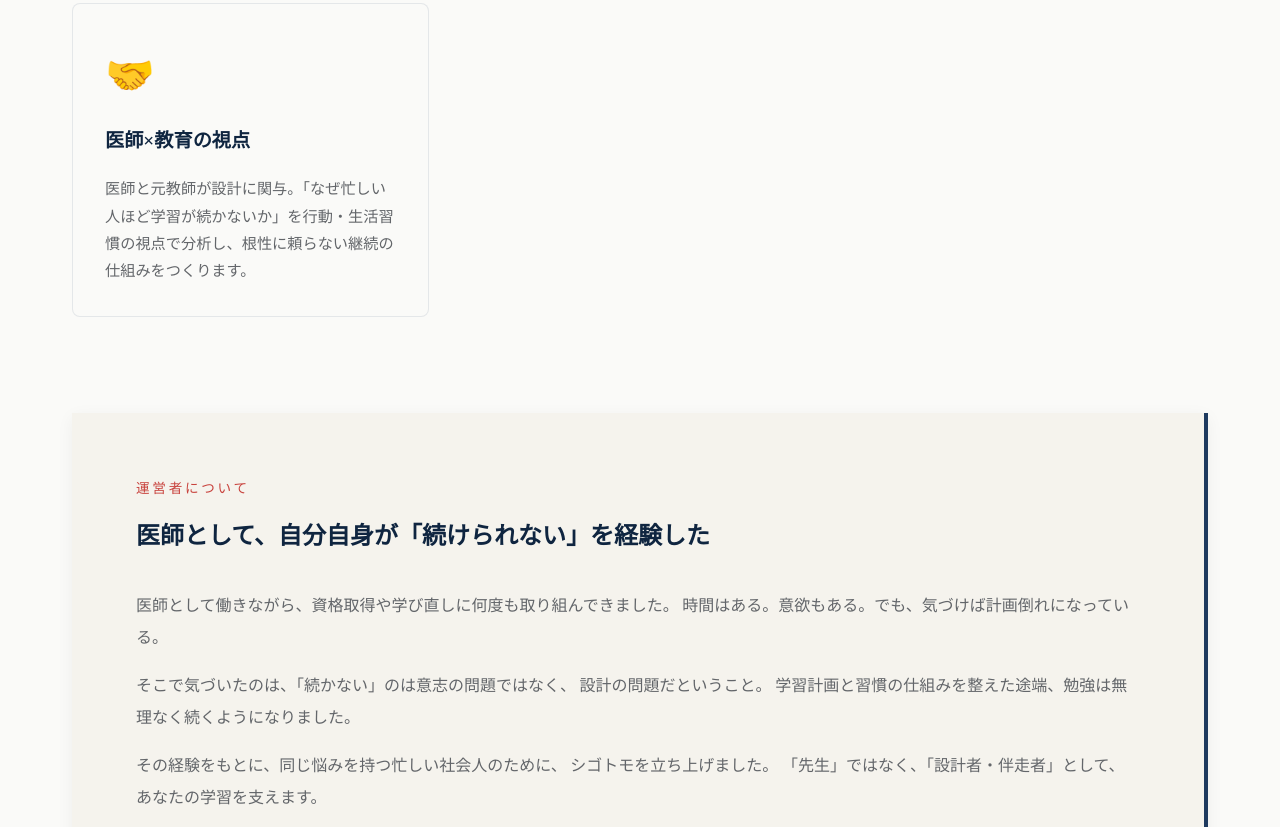
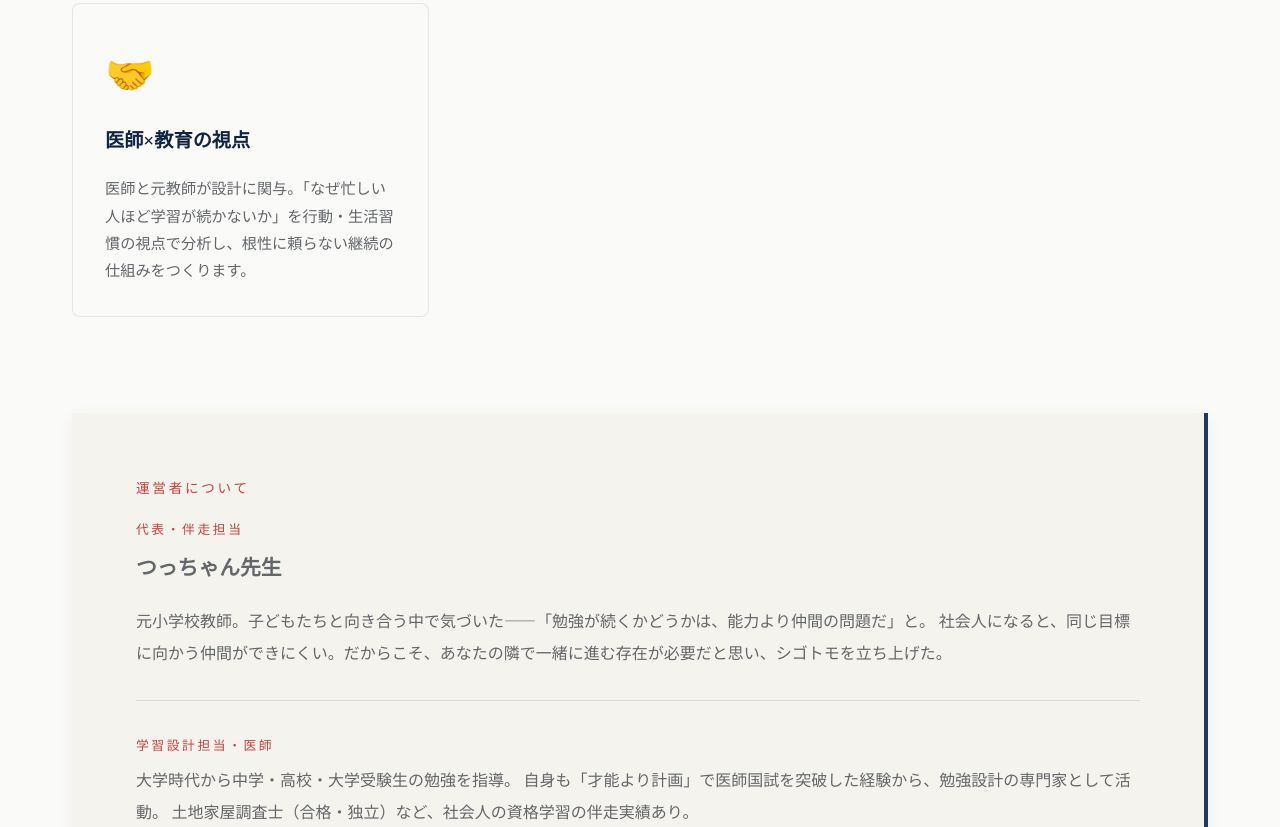
Before and after one commit to 713ikarosu/shigotomo, an Astro site: page / in a window 1280 px wide. Shown: the part 1970-2797 px from the top of the page. Built offline with nearby package versions, Linux system fonts and the light colour scheme; Astro itself is replaced by a stand-in of ours.

Commit message:
Hero サブコピーをQ案に変更・権威性セクションを2人構成に更新
- HeroサブコピーをQ案「社会人になってから、一緒に勉強してくれる人はいたか」に変更
- 運営者セクションをつっちゃん先生（元小学校教師）+ 医師（学習設計担当）の2人構成に更新
- まさる表示名は調整中のため保留

Co-Authored-By: Claude Sonnet 4.6 <noreply@anthropic.com>

```diff
--- a/src/components/Hero.astro
+++ b/src/components/Hero.astro
@@ -45,8 +45,8 @@ const mainText = [
 
     <div class={styles.heroContent}>
       <p class={styles.heroSubtitle}>
-        勉強内容ではなく、<br />
-        勉強が続く「設計」を提供するサービスです。
+        社会人になってから、<br />
+        一緒に勉強してくれる人はいたか
       </p>
 
       <div class={styles.heroDescription}>
--- a/src/components/Service.astro
+++ b/src/components/Service.astro
@@ -67,21 +67,26 @@ const features = [
     <div class={styles.serviceAbout} data-animate data-delay="0.2">
       <div class={styles.aboutCard}>
         <div class={styles.aboutLabel}>運営者について</div>
-        <h3>医師として、自分自身が「続けられない」を経験した</h3>
-        <p>
-          医師として働きながら、資格取得や学び直しに何度も取り組んできました。
-          時間はある。意欲もある。でも、気づけば計画倒れになっている。
-        </p>
-        <p>
-          そこで気づいたのは、「続かない」のは意志の問題ではなく、
-          設計の問題だということ。
-          学習計画と習慣の仕組みを整えた途端、勉強は無理なく続くようになりました。
-        </p>
-        <p>
-          その経験をもとに、同じ悩みを持つ忙しい社会人のために、
-          シゴトモを立ち上げました。
-          「先生」ではなく、「設計者・伴走者」として、あなたの学習を支えます。
-        </p>
+
+        <div class={styles.aboutPerson}>
+          <div class={styles.personRole}>代表・伴走担当</div>
+          <p class={styles.personName}>つっちゃん先生</p>
+          <p>
+            元小学校教師。子どもたちと向き合う中で気づいた——「勉強が続くかどうかは、能力より仲間の問題だ」と。
+            社会人になると、同じ目標に向かう仲間ができにくい。だからこそ、あなたの隣で一緒に進む存在が必要だと思い、シゴトモを立ち上げた。
+          </p>
+        </div>
+
+        <hr class={styles.personDivider} />
+
+        <div class={styles.aboutPerson}>
+          <div class={styles.personRole}>学習設計担当・医師</div>
+          <p>
+            大学時代から中学・高校・大学受験生の勉強を指導。
+            自身も「才能より計画」で医師国試を突破した経験から、勉強設計の専門家として活動。
+            土地家屋調査士（合格・独立）など、社会人の資格学習の伴走実績あり。
+          </p>
+        </div>
       </div>
     </div>
   </div>
--- a/src/components/Service.module.css
+++ b/src/components/Service.module.css
@@ -169,6 +169,32 @@
     margin-bottom: 0;
 }
 
+.aboutPerson {
+    margin-top: 0;
+}
+
+.personRole {
+    font-size: 0.8rem;
+    letter-spacing: 0.2em;
+    color: var(--color-shu);
+    text-transform: uppercase;
+    margin-bottom: 0.4rem;
+}
+
+.personName {
+    font-family: var(--font-serif), serif;
+    font-size: 1.3rem;
+    color: var(--color-ai-deep);
+    font-weight: 700;
+    margin-bottom: 1rem;
+}
+
+.personDivider {
+    border: none;
+    border-top: 1px solid rgba(30, 58, 95, 0.12);
+    margin: var(--space-md) 0;
+}
+
 @media (max-width: 768px) {
     .philosophyCard {
         padding: var(--space-md);
```
